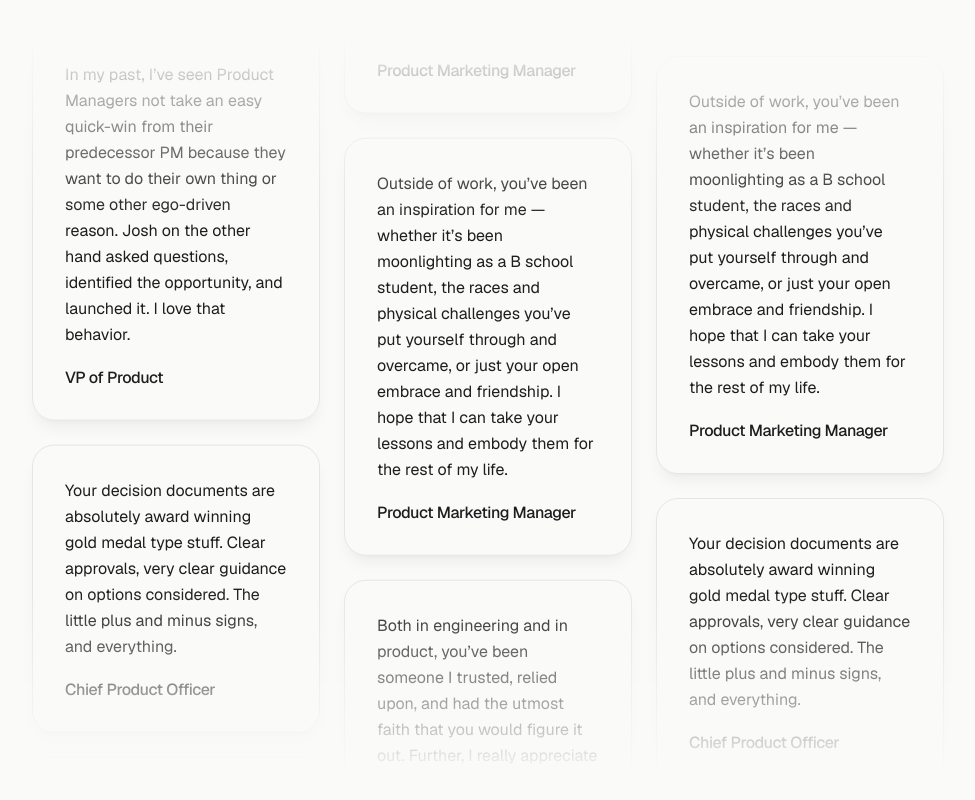
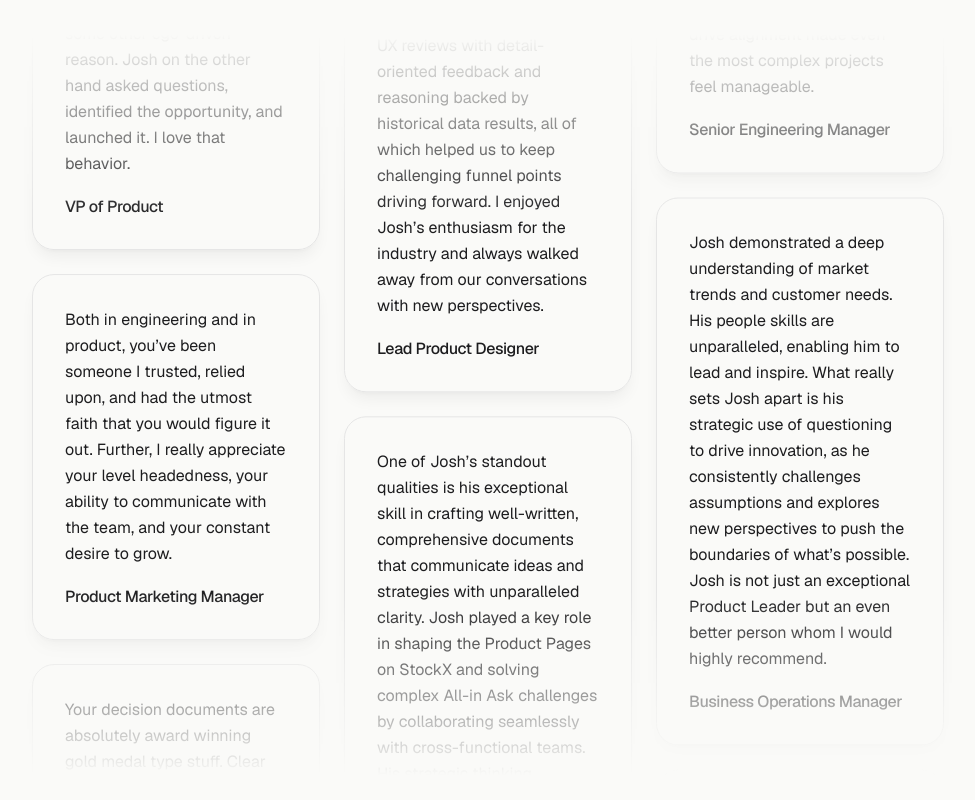
Before and after one commit to jrmsklar/joshsklar-web, a Next.js app: page / in a window 1280 px wide. Shown: the part 3340-4140 px from the top of the page, without its empty margins (152-1127 px from the left). Built offline with nearby package versions, Linux system fonts and the light colour scheme.

Commit message:
add more testimonails

```diff
--- a/src/app/page.tsx
+++ b/src/app/page.tsx
@@ -319,11 +319,31 @@ const testimonials = [
     name: "Product Marketing Manager",
     role: "",
   },
+  {
+    text: "Josh really shined during our UX reviews with detail-oriented feedback and reasoning backed by historical data results, all of which helped us to keep challenging funnel points driving forward. I enjoyed Josh\u2019s enthusiasm for the industry and always walked away from our conversations with new perspectives.",
+    name: "Lead Product Designer",
+    role: "",
+  },
+  {
+    text: "One of Josh\u2019s standout qualities is his exceptional skill in crafting well-written, comprehensive documents that communicate ideas and strategies with unparalleled clarity. Josh played a key role in shaping the Product Pages on StockX and solving complex All-in Ask challenges by collaborating seamlessly with cross-functional teams. His strategic thinking, authenticity, and his ability to \u201Csay it as it is\u201D ensures that teams are aligned and focused on the right priorities.",
+    name: "Lead Product Manager",
+    role: "",
+  },
+  {
+    text: "Josh has an extraordinary ability to envision and deliver world-class customer experiences. He has a meticulous approach to documentation and creates artifacts that are both clear and actionable\u2014something that made working with him as an engineer seamless and efficient. Josh excels at aligning diverse inputs from design, engineering, and business teams into a cohesive product vision. His ability to synthesize ideas and drive alignment made even the most complex projects feel manageable.",
+    name: "Senior Engineering Manager",
+    role: "",
+  },
+  {
+    text: "Josh demonstrated a deep understanding of market trends and customer needs. His people skills are unparalleled, enabling him to lead and inspire. What really sets Josh apart is his strategic use of questioning to drive innovation, as he consistently challenges assumptions and explores new perspectives to push the boundaries of what\u2019s possible. Josh is not just an exceptional Product Leader but an even better person whom I would highly recommend.",
+    name: "Business Operations Manager",
+    role: "",
+  },
 ];
 
-const firstColumn = testimonials.slice(0, 2);
-const secondColumn = testimonials.slice(2, 4);
-const thirdColumn = [testimonials[0], testimonials[3]];
+const firstColumn = testimonials.slice(0, 3);
+const secondColumn = testimonials.slice(3, 6);
+const thirdColumn = testimonials.slice(6, 8);
 
 function Testimonials() {
   return (
```
